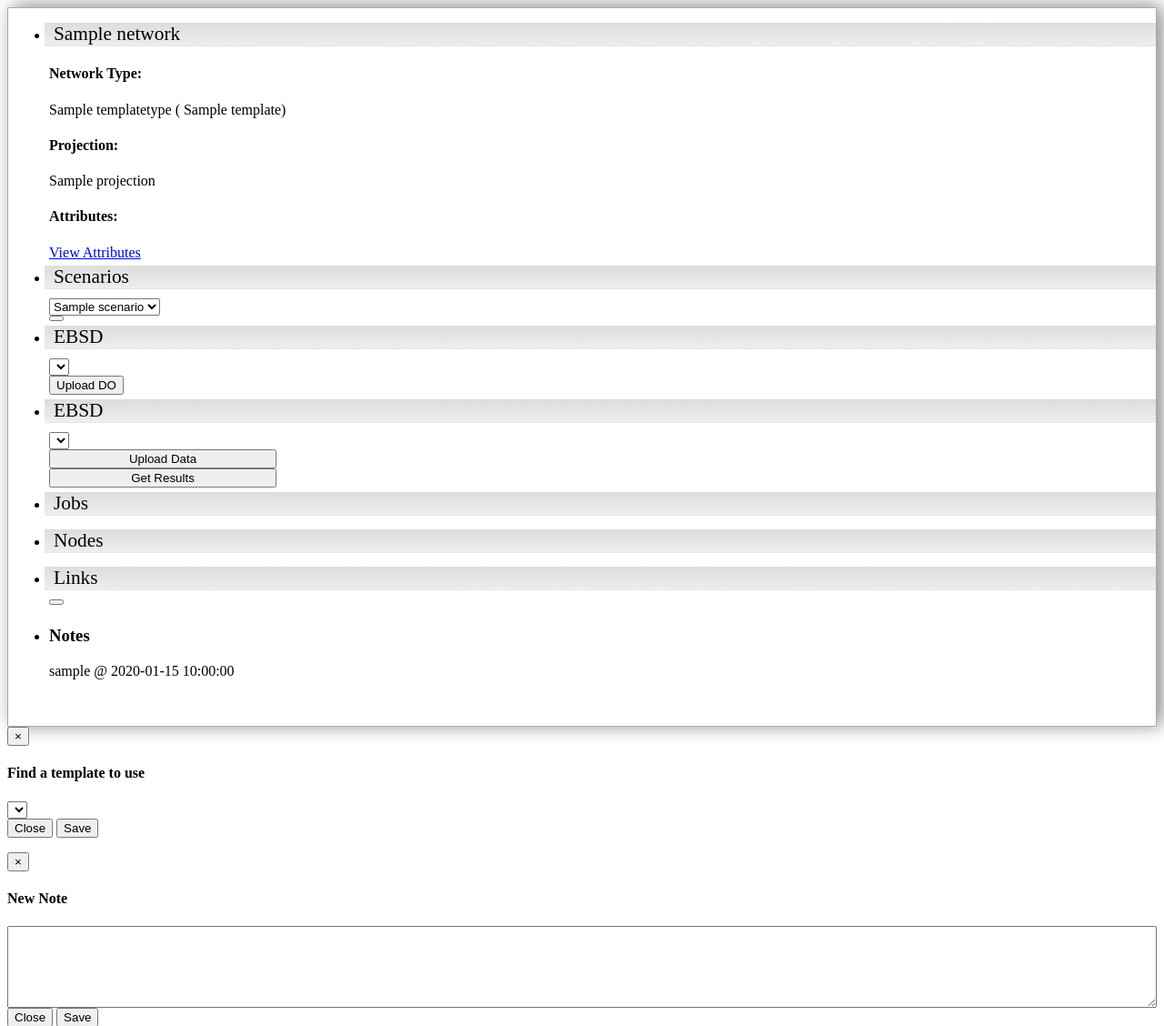
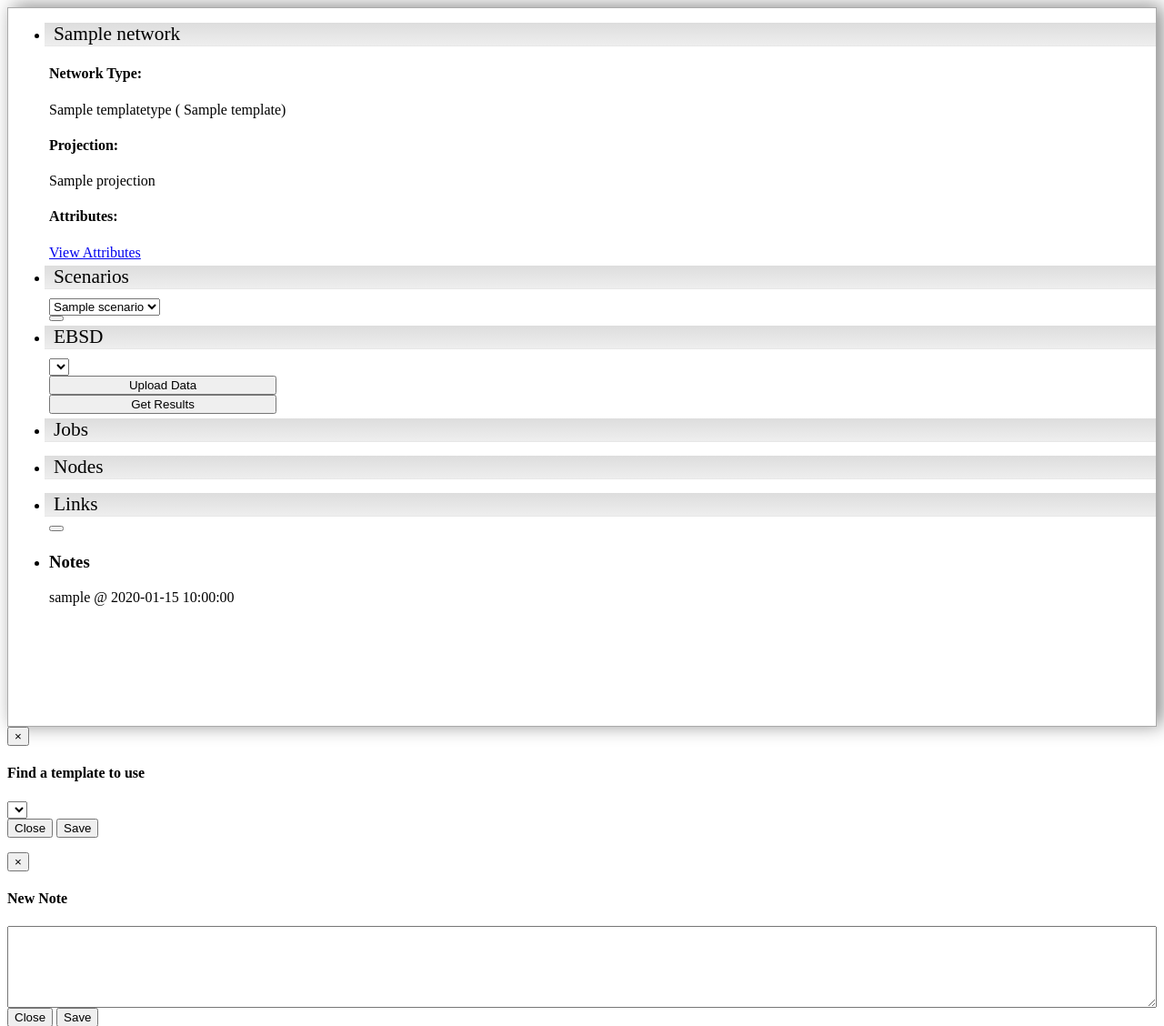
Before and after one commit to knoxsp/basinit-backup, a Python web app: template templates/sidebar.html in a window 1280 px wide. Shown: the top 1128 px of the page at 91% size. Run offline with Jinja, Linux system fonts and the light colour scheme; the template is opened without the code that fills it: most values are stand-ins (such as "Sample title", 1, 10 or a date in 2020); lists and menus that the app fills with data are empty.

Commit message:
Remove duplicate

```diff
--- a/templates/sidebar.html
+++ b/templates/sidebar.html
@@ -60,23 +60,6 @@
                 <div class="btn-group new-scenario">
                     <button id="new-scenario" type="button" class="btn btn-default btn-s"data-toggle="modal" data-target="#clone_scenario_modal">
                         <span class="fa fa-clone"></span>
-                    </button>
-                </div>
-            </div>
-        </li>
-        <li id="scenarios" class="menusection">
-
-            <div class="filterheading">EBSD
-            </div>
-
-            <div class='filtercontent'>
-                <select id="solution-select" class="selectpicker"></select>
-            </div>
-
-            <div class='filtercontent'>
-                <div class="btn-group">
-                    <button id="do-modal" type="button" class="btn btn-default btn-s"data-toggle="modal" data-target="#load-do-modal">
-                        <span class="fa fa-upload"></span> Upload DO
                     </button>
                 </div>
             </div>
```
